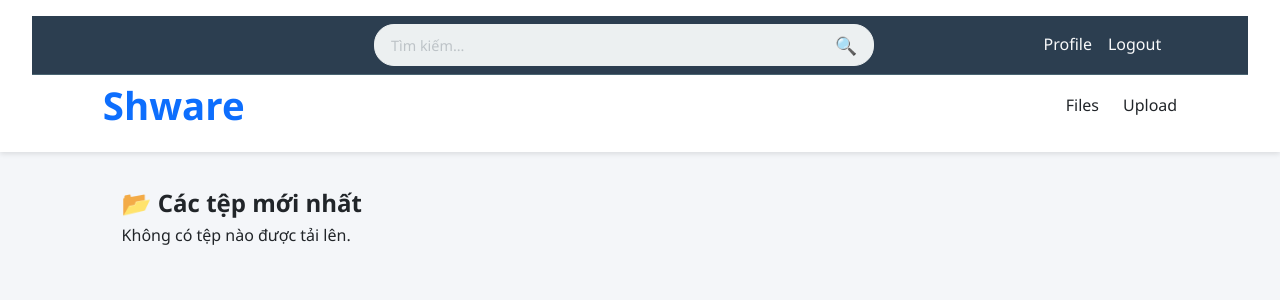
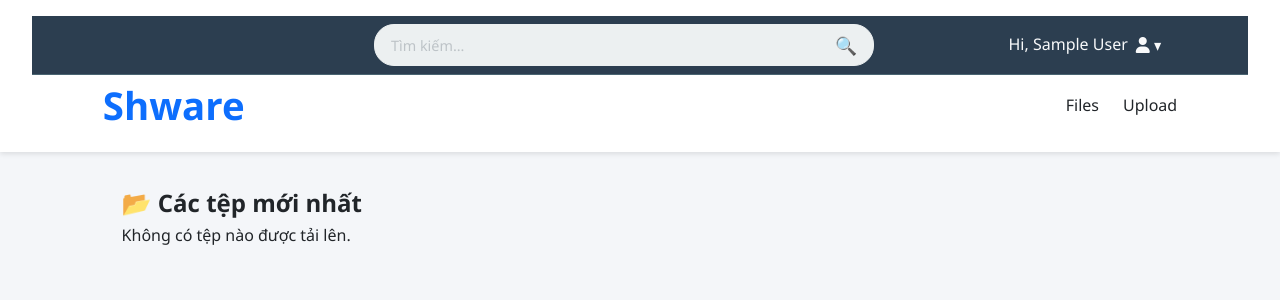
Before and after one commit to BuiTanDung-DVV/Shware, a Flask app: page / in a window 1280 px wide. Shown: the top 300 px of the page. Run offline with Flask 3, Linux system fonts and the light colour scheme; the visitor is signed in with stand-in values (Sample User, id 1); data that the repository does not hold is empty.

Commit message:
Implement user dropdown menu with profile and logout options;

```diff
--- a/app/auth/routes.py
+++ b/app/auth/routes.py
@@ -139,9 +139,7 @@ def register():
         return redirect(url_for('main.home'))
 
     form = RegistrationForm()
-    print("Form data: 1")
     if form.validate_on_submit():
-        print("Form data: 2")  # Debugging line
         email = form.email.data
         password = form.password.data
         username = form.name.data if hasattr(form, 'name') else email.split('@')[0]
--- a/app/static/style.css
+++ b/app/static/style.css
@@ -8,7 +8,7 @@
   --error-color: #dc3545;
   --success-color: #198754;
   --warning-color: #ffc107;
-  --input-bg: #ecf0f1; /* Added for input background */
+  --input-bg: #ecf0f1;
 }
 
 * {
@@ -188,6 +188,7 @@ header nav .search-form button:hover {
 
 /* User Actions in Top Bar */
 .user-actions {
+  position: relative;
   display: flex;
   align-items: center;
   flex: 1;
@@ -195,9 +196,62 @@ header nav .search-form button:hover {
   padding: 0 1rem;
 }
 
+.user-greeting {
+  color: var(--light-color);
+  margin-right: 0.5rem;
+}
+
+.dropdown {
+  position: relative;
+  display: inline-block;
+}
+
+.dropdown-toggle {
+  background: none;
+  border: none;
+  color: var(--light-color);
+  cursor: pointer;
+  font-size: 1rem;
+  padding: 0.2rem 0;
+}
+
+.dropdown-menu {
+  display: none;
+  position: absolute;
+  right: 0;
+  top: 100%;
+  background-color: white;
+  min-width: 160px;
+  box-shadow: 0px 8px 16px 0px rgba(0, 0, 0, 0.2);
+  z-index: 100;
+  border-radius: 4px;
+  padding: 0.5rem 0;
+}
+
+.dropdown-menu.show {
+  display: block;
+}
+
+.dropdown-item {
+  color: black !important;
+  padding: 0.5rem 1rem;
+  text-decoration: none;
+  display: block;
+  white-space: nowrap;
+}
+
+/* .user-actions .dropdown-menu .dropdown-item {
+  color: black !important;
+} */
+
+.dropdown-item:hover {
+  background-color: #f1f1f1;
+  color: var(--primary-color) !important;
+}
+
 .user-actions a {
-  color: var(--light-color); /* Ensure links are visible on dark background */
-  margin-left: 1rem; /* Add space between the action links */
+  color: var(--light-color);
+  /* margin-left: 1rem; */
   transition: color 0.3s;
 }
 
--- a/app/templates/base.html
+++ b/app/templates/base.html
@@ -10,6 +10,11 @@
     />
     <link
       href="https://fonts.googleapis.com/css2?family=Inter:wght@400;600&display=swap"
+      rel="stylesheet"
+    />
+    <!-- Add Font Awesome for icons -->
+    <link
+      href="https://cdnjs.cloudflare.com/ajax/libs/font-awesome/6.0.0-beta3/css/all.min.css"
       rel="stylesheet"
     />
   </head>
@@ -33,15 +38,46 @@
           <!-- User Actions -->
           <div class="user-actions">
             {% if current_user.is_authenticated %}
-            <!-- Links shown only when user is logged in -->
-            <a href="{{ url_for('dashboard.profile') }}">Profile</a>
-            <a href="{{ url_for('auth.logout') }}">Logout</a>
+            <div class="user-greeting">Hi, {{ current_user.name }}</div>
+            <div class="dropdown">
+              <button
+                class="dropdown-toggle"
+                id="user-menu-button"
+                aria-haspopup="true"
+                aria-expanded="false"
+              >
+                <i class="fas fa-user"></i>
+                <!-- Add user icon -->
+                &#9662;
+              </button>
+              <div
+                class="dropdown-menu"
+                id="user-menu"
+                aria-labelledby="user-menu-button"
+              >
+                <a
+                  href="{{ url_for('dashboard.profile') }}"
+                  class="dropdown-item"
+                >
+                  <i class="fas fa-user-circle"></i> Profile
+                </a>
+                <a href="{{ url_for('auth.logout') }}" class="dropdown-item">
+                  <i class="fas fa-sign-out-alt"></i> Logout
+                </a>
+              </div>
+            </div>
             {% else %}
             <!-- Links for guests -->
-            <a href="{{ url_for('auth.login') }}">Login</a>
-            <a href="{{ url_for('auth.register') }}">Register</a>
+            <nav>
+              <ul>
+                <li>
+                  <a href="{{ url_for('auth.login') }}">Login</a>
+                  <a href="{{ url_for('auth.register') }}">Register</a>
+                </li>
+              </ul>
+            </nav>
+
             {% endif %}
-            <!-- Placeholder for theme toggle, notifications etc. -->
           </div>
         </div>
       </div>
@@ -86,5 +122,36 @@
         <p>&copy; {{ current_year or 2025 }} Shware. All rights reserved.</p>
       </div>
     </footer>
+
+    <!-- Add JavaScript for dropdown toggle -->
+    <script>
+      document.addEventListener("DOMContentLoaded", function () {
+        const menuButton = document.getElementById("user-menu-button");
+        const userMenu = document.getElementById("user-menu");
+
+        if (menuButton && userMenu) {
+          menuButton.addEventListener("click", function (event) {
+            event.stopPropagation(); // Prevent click from closing menu immediately
+            const isExpanded =
+              menuButton.getAttribute("aria-expanded") === "true";
+            userMenu.classList.toggle("show");
+            menuButton.setAttribute("aria-expanded", !isExpanded);
+          });
+
+          // Close dropdown if clicking outside
+          document.addEventListener("click", function (event) {
+            if (
+              !userMenu.contains(event.target) &&
+              !menuButton.contains(event.target)
+            ) {
+              if (userMenu.classList.contains("show")) {
+                userMenu.classList.remove("show");
+                menuButton.setAttribute("aria-expanded", "false");
+              }
+            }
+          });
+        }
+      });
+    </script>
   </body>
 </html>
```
